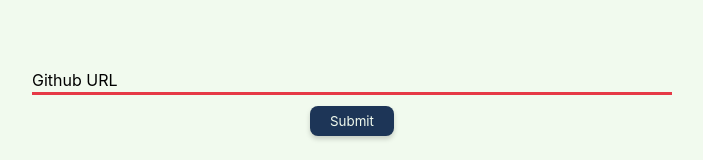
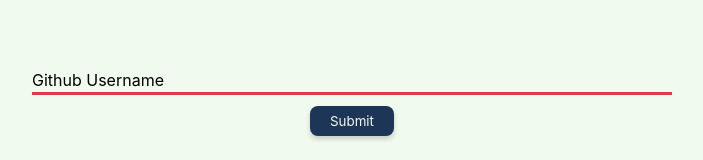
Before and after one commit to ColemanSWE/github-api-project, a React (Create React App) app: page / in a window 1280 px wide. Shown: the part 330-490 px from the top of the page, without its empty margins (288-991 px from the left). Built offline with nearby package versions, Linux system fonts and the light colour scheme.

Commit message:
Changed from URL to Username

```diff
--- a/src/Components/URLBar/URLBar.jsx
+++ b/src/Components/URLBar/URLBar.jsx
@@ -34,7 +34,7 @@
             <div className={styles.form}>
                 <input onChange={this.handleChange} placeholder=" " value={this.state.url} type="text" name="Github URL" autoComplete="off" />
                 <label htmlFor="name" className={styles.labelName}>
-                    <span className={styles.contentName}>Github URL</span>
+                    <span className={styles.contentName}>Github Username</span>
                 </label>
                 <button className={styles.submitButton} onClick={this.handleSubmit}>Submit</button>
                 <p>{this.state.user}</p>
```
